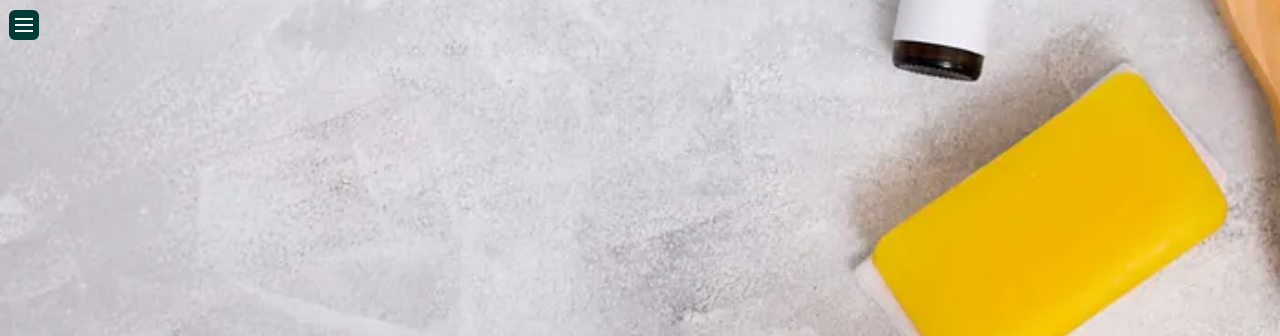
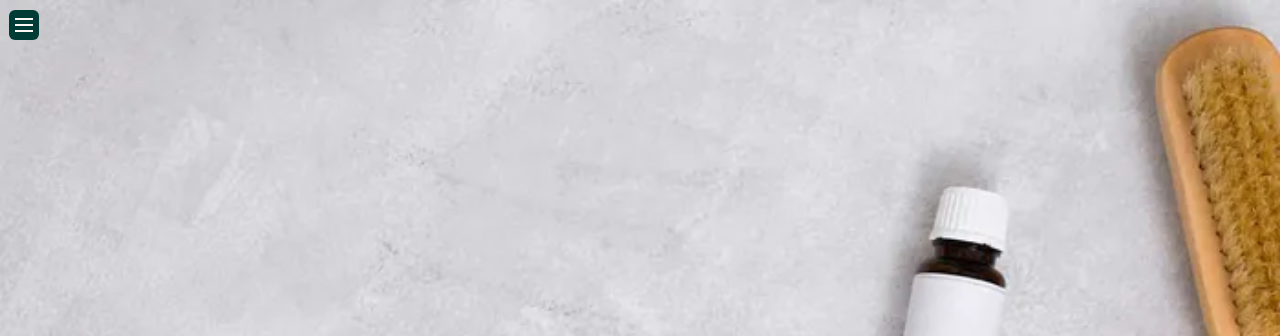
Before and after one commit to iamdulce/Flidais, a plain HTML site: page index.html in a window 1280 px wide. Shown: the top 336 px of the page. Drawn offline with Linux system fonts and the light colour scheme; a web font is replaced by a local one.

Commit message:
fixed bg hero problem

```diff
--- a/css/styles.css
+++ b/css/styles.css
@@ -174,7 +174,7 @@ header {
 .hero {
   height: 100vh;
   width: 100%;
-  background: url("/images/mobile.webp") center no-repeat;
+  background: url(../images/mobile.webp);
   background-size: cover;
   display: flex;
   justify-content: center;
```
